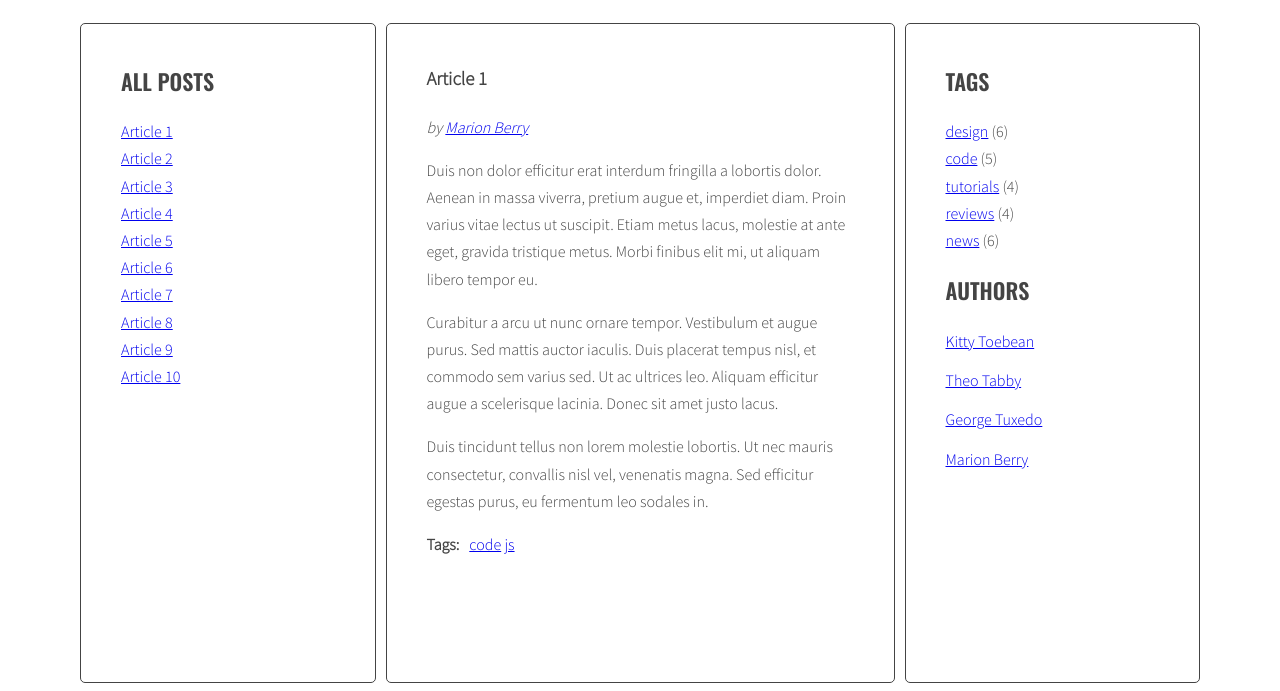
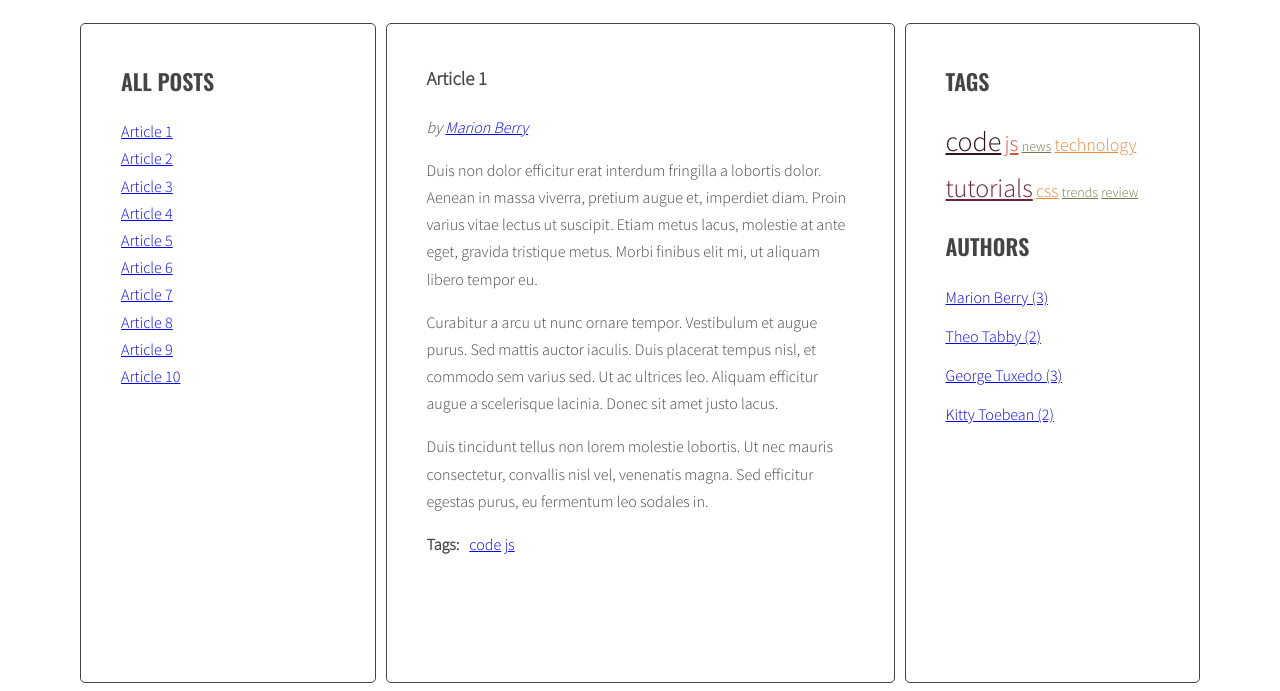
Before and after one commit to anna-gladzinska/javascript-blog, a website: page index.html in a window 1280 px wide. Shown: the part 220-911 px from the top of the page. Drawn offline with nearby package versions, Linux system fonts and the light colour scheme.

Commit message:
Add generated right sidebar

```diff
--- a/index.html
+++ b/index.html
@@ -242,34 +242,9 @@
         <aside class="sidebar">
           <h2 class="section-title">Tags</h2>
           <ul class="list tags">
-            <li><a href="#">design</a> <span>(6)</span></li>
-            <li><a href="#">code</a> <span>(5)</span></li>
-            <li><a href="#">tutorials</a> <span>(4)</span></li>
-            <li><a href="#">reviews</a> <span>(4)</span></li>
-            <li><a href="#">news</a> <span>(6)</span></li>
           </ul>
           <h2 class="section-title">Authors</h2>
           <ul class="list authors">
-            <li>
-              <a href="#">
-                <span class="author-name">Kitty Toebean</span>
-              </a>
-            </li>
-            <li>
-              <a href="#">
-                <span class="author-name">Theo Tabby</span>
-              </a>
-            </li>
-            <li>
-              <a href="#">
-                <span class="author-name">George Tuxedo</span>
-              </a>
-            </li>
-            <li>
-              <a href="#">
-                <span class="author-name">Marion Berry</span>
-              </a>
-            </li>
           </ul>
         </aside>
       </main>
--- a/js/script.js
+++ b/js/script.js
@@ -5,6 +5,45 @@
 //     console.log('links:', links);
 // });
 {
+  const opts = {
+    tagSizes: {
+      count: 5,
+      classPrefix: 'tag-size-',
+    },
+  };
+
+  const select = {
+    all: {
+      articles: '.post',
+      titles: '.post-title',
+      linksTo: {
+        tags: 'a[href^="#tag-"]',
+        authors: 'a[href^="#author-"]',
+      },
+    },
+    article: {
+      tags: '.post-tags .list',
+      author: '.post-author',
+    },
+    listOf: {
+      titles: '.titles',
+      tags: '.tags.list',
+      authors: '.authors.list',
+    },
+  };
+
+  // const opt = {
+  //   ArticleSelector: '.post',
+  //   TitleSelector: '.post-title',
+  //   TitleListSelector: '.titles',
+  //   ArticleTagsSelector: '.post-tags .list',
+  //   ArticleAuthorSelector: '.post-author',
+  //   TagsListSelector: '.tags.list',
+  //   CloudClassCount: 5,
+  //   CloudClassPrefix: 'tag-size-',
+  //   AuthorsListSelector: '.authors.list',
+  // };
+
   const titleClickHandler = function (event) {
     event.preventDefault();
     const clickedElement = this;
@@ -41,22 +80,16 @@
     article.classList.add('active');
   };
 
-  const optArticleSelector = '.post',
-    optTitleSelector = '.post-title',
-    optTitleListSelector = '.titles',
-    optArticleTagsSelector = '.post-tags .list',
-    optArticleAuthorSelector = '.post-author';
-
   const generateTitleLinks = function (customSelector = '') {
     // console.log('Generowanie linków działa!');
 
     /* [DONE] remove contents of titleList */
-    const titleList = document.querySelector(optTitleListSelector);
+    const titleList = document.querySelector(select.listOf.titles);
     titleList.innerHTML = '';
 
     /* [DONE] for each article */
-    const articles = document.querySelectorAll(optArticleSelector + customSelector);
-    console.log(optArticleSelector + customSelector);
+    const articles = document.querySelectorAll(select.all.articles + customSelector);
+    // console.log(select.all.articles + customSelector);
 
     let html = '';
 
@@ -66,7 +99,7 @@
       const articleId = article.getAttribute('id');
 
       /* [DONE] find the title element & get the title from the title element*/
-      const articleTitle = article.querySelector(optTitleSelector).innerHTML;
+      const articleTitle = article.querySelector(select.all.titles).innerHTML;
 
       /* [DONE] create HTML of the link */
       const linkHTML = '<li><a href="#' + articleId + '"><span>' + articleTitle + '</span></a></li>';
@@ -91,15 +124,46 @@
 
   generateTitleLinks();
 
+  const calculateTagsParmams = function (tags) {
+    const params = {};
+    params.max = 1;
+    params.min = 999999;
+    // console.log(params);
+
+    for (let tag in tags) {
+      // console.log(tag + ' is used ' + tags[tag] + ' times');
+      if (tags[tag] > params.max) {
+        params.max = tags[tag];
+      }
+      if (tags[tag] < params.min) {
+        params.min = tags[tag];
+      }
+    }
+
+    return params;
+  };
+
+  const calculateTagClass = function (count, params) {
+    const normalizedCount = count - params.min;
+    const normalizedMax = params.max - params.min;
+    const percentage = normalizedCount / normalizedMax;
+    const classNumber = Math.floor(percentage * (opts.tagSizes.count - 1) + 1);
+    return opts.tagSizes.classPrefix + classNumber;
+  };
+
+
   const generateTags = function () {
+    /* [NEW] create a new variable allTags with an empty object */
+    let allTags = {};
+
     /* find all articles */
-    const articles = document.querySelectorAll(optArticleSelector);
+    const articles = document.querySelectorAll(select.all.articles);
 
     /* START LOOP: for every article: */
     for (let article of articles) {
 
       /* find tags wrapper */
-      const tags = article.querySelector(optArticleTagsSelector);
+      const tags = article.querySelector(select.article.tags);
 
       /* make html variable with empty string */
       let html = '';
@@ -119,6 +183,13 @@
         /* add generated code to html variable */
         html = html + linkHTML;
 
+        /* [NEW] check if this link is NOT already in allTags */
+        if (!allTags.hasOwnProperty(tag)) {
+          /* [NEW] add generated code to allTags array */
+          allTags[tag] = 1;
+        } else {
+          allTags[tag]++;
+        }
         /* END LOOP: for each tag */
       }
 
@@ -127,6 +198,25 @@
 
       /* END LOOP: for every article: */
     }
+    /* [NEW] find list of tags in right column */
+    const tagList = document.querySelector(select.listOf.tags);
+
+    /* [NEW] add html from allTags to tagList */
+    // tagList.innerHTML = allTags.join(' ');
+    /* [NEW] create variable for all links HTML code */
+    const tagsParams = calculateTagsParmams(allTags);
+    // console.log('tagsParams:', tagsParams);
+
+    let allTagsHTML = '';
+
+    /* [NEW] START LOOT: for each tag in allTags: */
+    for (let tag in allTags) {
+      /* [NEW] generate code of a link and add it to allTagsHTML */
+      allTagsHTML += '<li><a href="#tag-' + tag + '" class="' + calculateTagClass(allTags[tag], tagsParams) + '">' + tag + '</a></li> ';
+    }
+
+    /* [NEW] add html from allTagsHTML to tagList */
+    tagList.innerHTML = allTagsHTML;
   };
 
   generateTags();
@@ -174,28 +264,40 @@
 
   const addClickListenersToTags = function () {
     /* find all links to tags */
-    const links = document.querySelectorAll('.post-tags a');
+    const tags = document.querySelectorAll('.post-tags a');
+    const sideTags = document.querySelectorAll('.tags a');
 
     /* START LOOP: for each link */
-    for (let link of links) {
+    for (let tag of tags) {
       /* add tagClickHandler as event listener for that link */
-      link.addEventListener('click', tagClickHandler);
+      tag.addEventListener('click', tagClickHandler);
 
       /* END LOOP: for each link */
+
+      for (let sideTag of sideTags) {
+        /* add tagClickHandler as event listener for that link */
+        sideTag.addEventListener('click', tagClickHandler);
+
+        /* END LOOP: for each link */
+      }
     }
   };
 
   addClickListenersToTags();
 
+
   const generateAuthors = function () {
+    /* [NEW] create a new variable allAuthors with an empty object */
+    let allAuthors = {};
+
     /* find all articles */
-    const articles = document.querySelectorAll(optArticleSelector);
+    const articles = document.querySelectorAll(select.all.articles);
 
     /* START LOOP: for every article: */
     for (let article of articles) {
 
       /* find author wrapper */
-      const author = article.querySelector(optArticleAuthorSelector);
+      const author = article.querySelector(select.article.author);
 
       /* make html variable with empty string */
       let html = '';
@@ -203,17 +305,38 @@
       /* get author from data-author attribute */
       const articleAuthor = article.getAttribute('data-author');
 
+      if (!allAuthors.hasOwnProperty(articleAuthor)) {
+        /* [NEW] add generated code to allAuthors array */
+        allAuthors[articleAuthor] = 1;
+      } else {
+        allAuthors[articleAuthor]++;
+      }
+      // console.log(allAuthors);
+
       /* generate HTML of the link */
       const linkHTML = 'by <a href="#author-' + articleAuthor + '">' + articleAuthor + '</a>';
 
       /* add generated code to html variable */
       html = html + linkHTML;
 
-      /* insert HTML of all the links into the tags wrapper */
+      /* insert HTML of all the links into the authors wrapper */
       author.innerHTML = html;
 
       /* END LOOP: for every article: */
     }
+    /* [NEW] find list of authors in right column */
+    const authorList = document.querySelector(select.listOf.authors);
+
+    let allAuthorsHTML = '';
+
+    /* [NEW] START LOOT: for each author in allAuthors: */
+    for (let author in allAuthors) {
+      /* [NEW] generate code of a link and add it to allAuthorsHTML */
+      allAuthorsHTML += '<li><a href="#author-' + author + '">' + author + ' (' + allAuthors[author] + ')</a></li> ';
+    }
+
+    /* [NEW] add html from allAuthorsHTML to authorList */
+    authorList.innerHTML = allAuthorsHTML;
   };
 
   generateAuthors();
@@ -261,15 +384,24 @@
 
   const addClickListenersToAuthors = function () {
     /* find all links to authors */
-    const links = document.querySelectorAll('.post-author a');
+    const authors = document.querySelectorAll('.post-author a');
+    const sideAuthors = document.querySelectorAll('.authors a');
 
     /* START LOOP: for each link */
-    for (let link of links) {
+    for (let author of authors) {
       /* add authorClickHandler as event listener for that link */
-      link.addEventListener('click', authorClickHandler);
+      author.addEventListener('click', authorClickHandler);
+
+      /* END LOOP: for each link */
+    }
+
+    for (let sideAuthor of sideAuthors) {
+      /* add authorClickHandler as event listener for that link */
+      sideAuthor.addEventListener('click', authorClickHandler);
 
       /* END LOOP: for each link */
     }
   };
   addClickListenersToAuthors();
+
 }
--- a/sass/style.scss
+++ b/sass/style.scss
@@ -138,6 +138,37 @@ body {
   }
 }
 
+.tags {
+  li {
+    display: inline-block;
+  }
+}
+
+.tag-size-1 {
+  font-size: 14px;
+  color: #78794F;
+}
+
+.tag-size-2 {
+  font-size: 18px;
+  color: #EC883C;
+}
+
+.tag-size-3 {
+  font-size: 22px;
+  color: #D8523E;
+}
+
+.tag-size-4 {
+  font-size: 26px;
+  color: #6D2339;
+}
+
+.tag-size-5 {
+  font-size: 28px;
+  color: #321325;
+}
+
 
 @media (max-width: 767px) {
   .wrapper {
```
Also changed, not shown: css/style.css, 1 other file.
